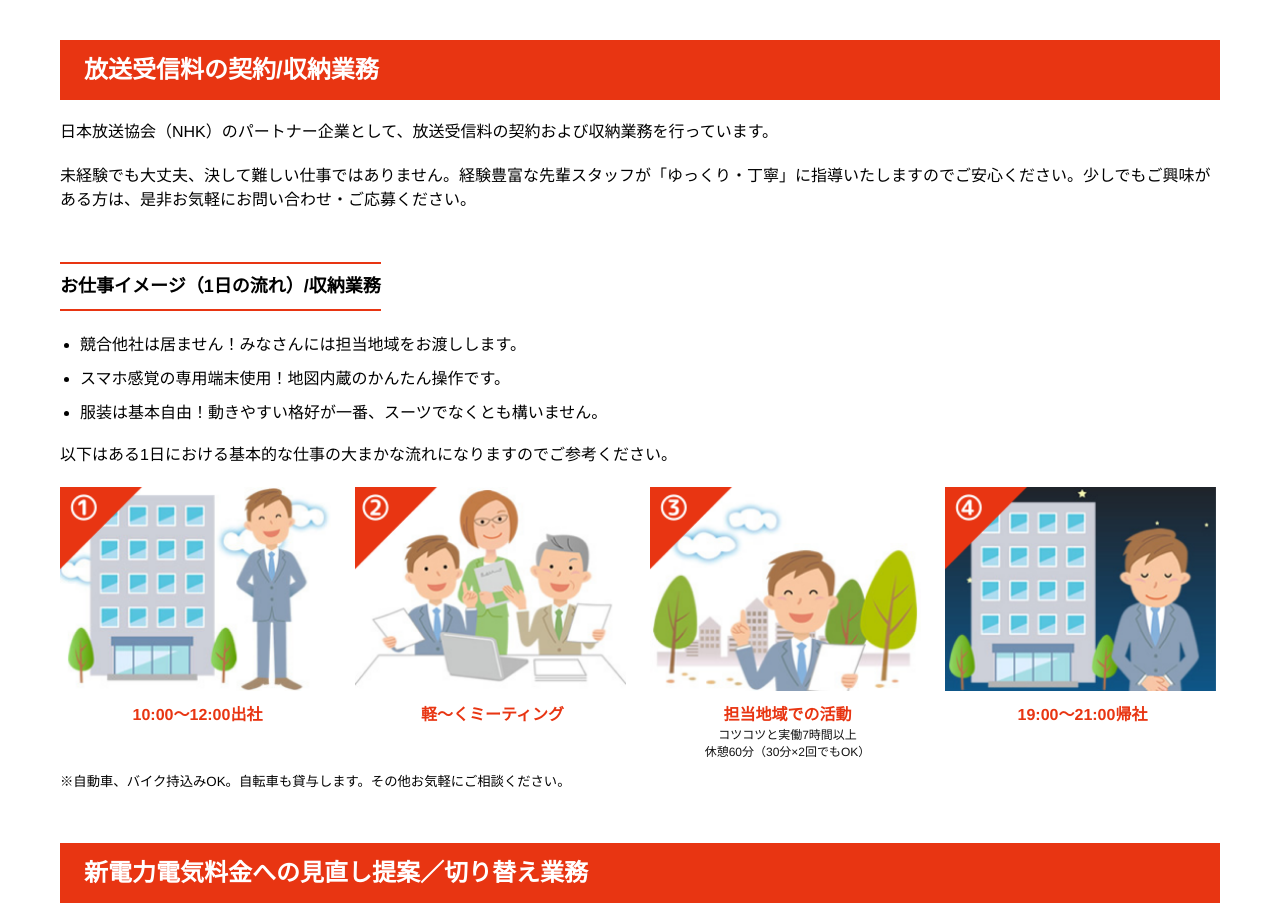
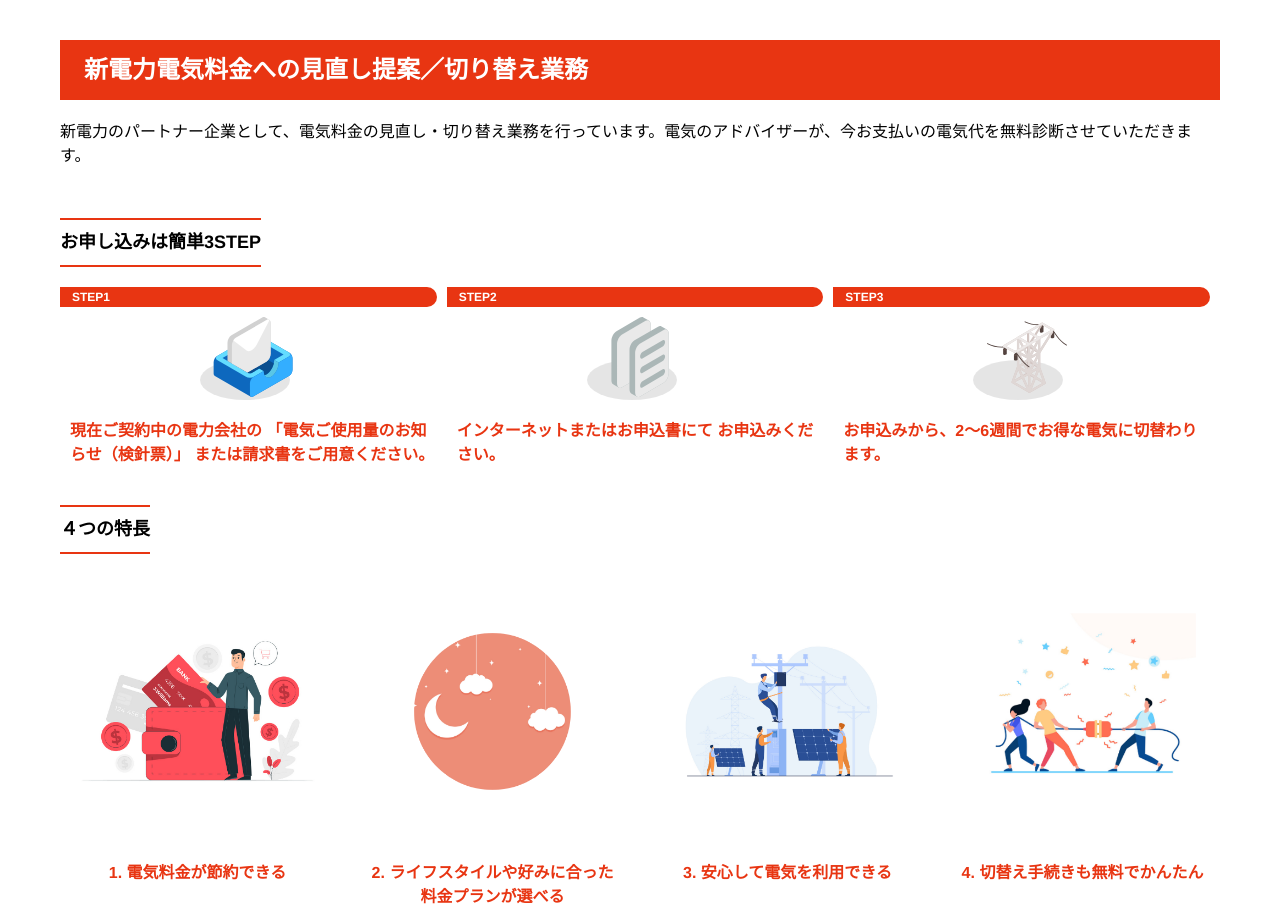
Before and after one commit to takky94/bp-inc, a Gatsby site: page /works in a window 1280 px wide. Shown: the part 780-1700 px from the top of the page. Built offline with nearby package versions, Linux system fonts and the light colour scheme; Gatsby itself is replaced by a stand-in of ours.

Commit message:
デザイン部分

```diff
--- a/src/components/index/WorkBox.js
+++ b/src/components/index/WorkBox.js
@@ -11,6 +11,8 @@ import fadeOutRight from '../../styles/animations/fadeOutRight';
 const mediaS = (props) => props.theme.media.s;
 const gapM = (props) => props.theme.gap.m;
 const container = (props) => props.theme.container.main;
+const yellow = (props) => props.theme.color.yellow;
+const yellowOp = (props) => props.theme.color.yellowOp;
 const red = (props) => props.theme.color.red;
 const redOp = (props) => props.theme.color.redOp;
 const purple = (props) => props.theme.color.purple;
@@ -82,7 +84,7 @@ const Wrap = styled.div`
       width: 140px;
       z-index: 1;
       &.left {
-        right: 40%;
+        right: 5%;
         @media (max-width: ${mediaS}) {
           right: 20px;
         }
@@ -100,6 +102,9 @@ const Wrap = styled.div`
       position: absolute;
       top: calc(150px - 50px); /* title部分全体の高さ - paddingBottom分 */
       width: 0;
+      &.yellow {
+        background: ${yellow};
+      }
       &.red {
         background: ${red};
       }
@@ -110,7 +115,7 @@ const Wrap = styled.div`
         background: ${blue};
       }
       &.left {
-        right: 0;
+        left: 0;
       }
       &.right {
         left: 0;
@@ -123,6 +128,9 @@ const Wrap = styled.div`
       top: 0;
       width: 0;
       z-index: 0;
+      &.yellow {
+        background: ${yellowOp};
+      }
       &.red {
         background: ${redOp};
       }
@@ -143,10 +151,10 @@ const Wrap = styled.div`
   &.work__box--shown {
     /* 可視範囲入ったらアニメーション */
     .work__box--background {
-      animation: ${spread60} 1s both;
-      @media (max-width: ${mediaS}) {
-        animation: ${spread100} 1s both;
-      }
+      /* animation: ${spread60} 1s both; */
+      /* @media (max-width: ${mediaS}) { */
+      animation: ${spread100} 1s both;
+      /* } */
     }
     .work__box--horizon {
       &.left {
--- a/src/pages/works.js
+++ b/src/pages/works.js
@@ -199,54 +199,6 @@ const WorksPage = (props) => {
         <Heading2 text="OUR WORKS" position="right" />
         <WorkBox title="Sales Consulting." subTitle="営業コンサルティング" color="red" />
         <Description>
-          <Heading3 text="放送受信料の契約/収納業務" className="red" />
-          <p>日本放送協会（NHK）のパートナー企業として、放送受信料の契約および収納業務を行っています。</p>
-          <p>
-            未経験でも大丈夫、決して難しい仕事ではありません。経験豊富な先輩スタッフが「ゆっくり・丁寧」に指導いたしますのでご安心ください。少しでもご興味がある方は、是非お気軽にお問い合わせ・ご応募ください。
-          </p>
-          <Heading4 text="お仕事イメージ（1日の流れ）/収納業務" className="red" />
-          <ul>
-            <li>競合他社は居ません！みなさんには担当地域をお渡しします。</li>
-            <li> スマホ感覚の専用端末使用！地図内蔵のかんたん操作です。</li>
-            <li>服装は基本自由！動きやすい格好が一番、スーツでなくとも構いません。</li>
-          </ul>
-          <p>以下はある1日における基本的な仕事の大まかな流れになりますのでご参考ください。</p>
-          <ol className="flow">
-            <li>
-              <figure>
-                <Image filename="flow1.png" />
-                <figcaption>10:00～12:00出社</figcaption>
-              </figure>
-            </li>
-            <li>
-              <figure>
-                <Image filename="flow2.png" />
-                <figcaption>軽～くミーティング</figcaption>
-              </figure>
-            </li>
-            <li>
-              <figure>
-                <Image filename="flow3.png" />
-                <figcaption>
-                  担当地域での活動
-                  <small>
-                    コツコツと実働7時間以上
-                    <br />
-                    休憩60分（30分×2回でもOK）
-                  </small>
-                </figcaption>
-              </figure>
-            </li>
-            <li>
-              <figure>
-                <Image filename="flow4.png" />
-                <figcaption>19:00～21:00帰社</figcaption>
-              </figure>
-            </li>
-          </ol>
-          <p>
-            <small>※自動車、バイク持込みOK。自転車も貸与します。その他お気軽にご相談ください。</small>
-          </p>
           <Heading3 text="新電力電気料金への見直し提案／切り替え業務" className="red" />
           <p>
             新電力のパートナー企業として、電気料金の見直し・切り替え業務を行っています。電気のアドバイザーが、今お支払いの電気代を無料診断させていただきます。
```
Also changed, not shown: src/components/index/Works.js (+30 -11 lines).
